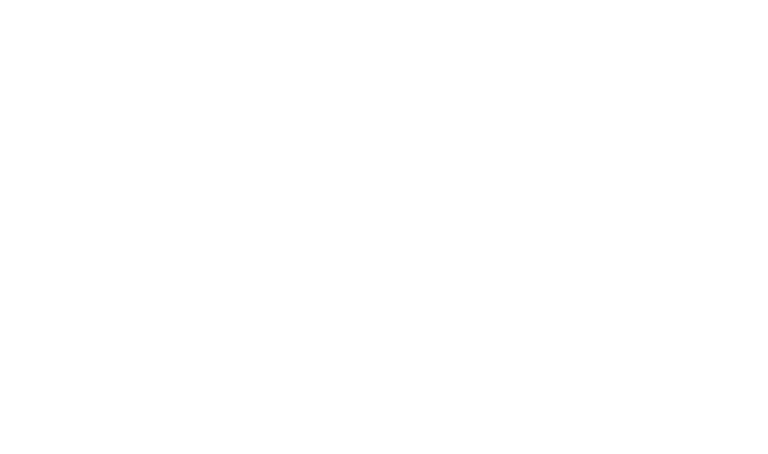
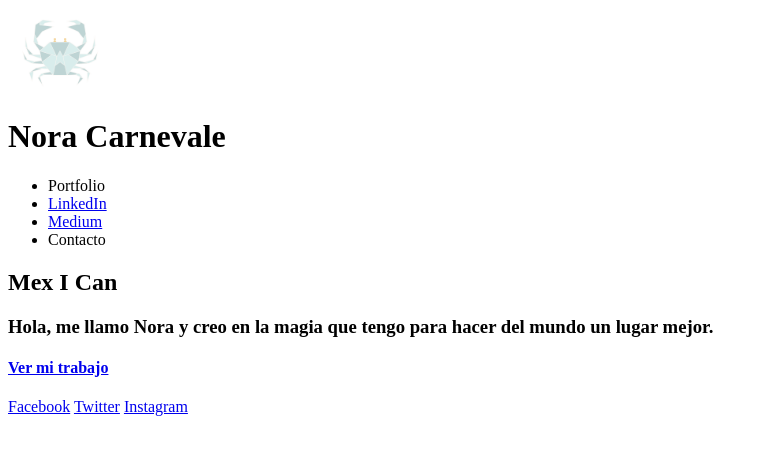
Before and after one commit to Noracl/landingportfolio, a plain HTML site: page index.html in a window 1280 px wide. Shown: the whole page, without its empty margins (0-768 px from the left). Drawn offline with Linux system fonts and the light colour scheme.

Commit message:
second commit

```diff
--- a/index.html
+++ b/index.html
@@ -1,12 +1,46 @@
 <!DOCTYPE html>
 <html lang="en">
+
 <head>
     <meta charset="UTF-8">
     <meta name="viewport" content="width=device-width, initial-scale=1.0">
     <meta http-equiv="X-UA-Compatible" content="ie=edge">
-    <title>Document</title>
+    <title>Nora Cl</title>
 </head>
+
 <body>
+    <header>
+        <img width="100px" src="/Crab.png">
+        <h1>Nora Carnevale</h1>
+        <div class="Informacion Header">
+            <nav class="main-navigation">
+                <ul>
+                    <li>Portfolio</li>
+                    <li> <a href="https://www.linkedin.com/in/noracl/">LinkedIn</a></li>
+                    <li><a href="https://medium.com/@noracarnevalelois">Medium</a></li>
+                    <li>Contacto</li>
+                </ul>
+            </nav>
+    </header>
+    </div>
+
+    <content>
+        <div class="Info destacada">
+            <h2>Mex I Can</h2>
+            <h3>Hola, me llamo Nora y creo en la magia que tengo para hacer del mundo un lugar mejor.</h3>
+            <h4><a href="https://medium.com/@noracarnevalelois">Ver mi trabajo</a></h4>
+        </div>
+    </content>
+
+
+    <footer>
+        <div class="RRSS">
+            <a href="https://www.facebook.com/noraclois">Facebook</a>
+            <a href="https://twitter.com/nora_cl">Twitter</a>
+            <a href="https://www.instagram.com/nora_cl/">Instagram</a>
+        </div>
+    </footer>
 
 </body>
+
 </html>
```
Also changed, not shown: Crab.png (added).
